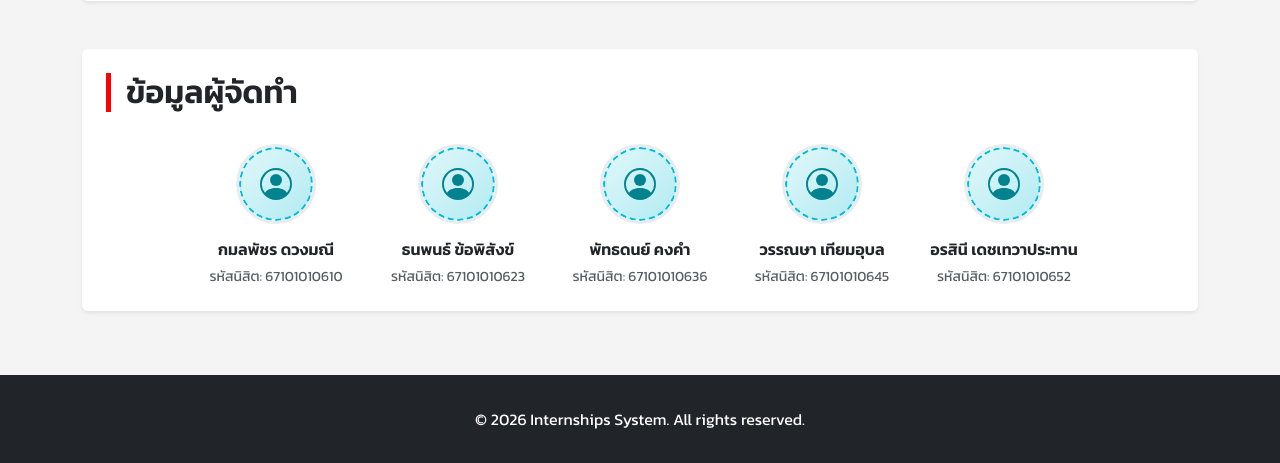
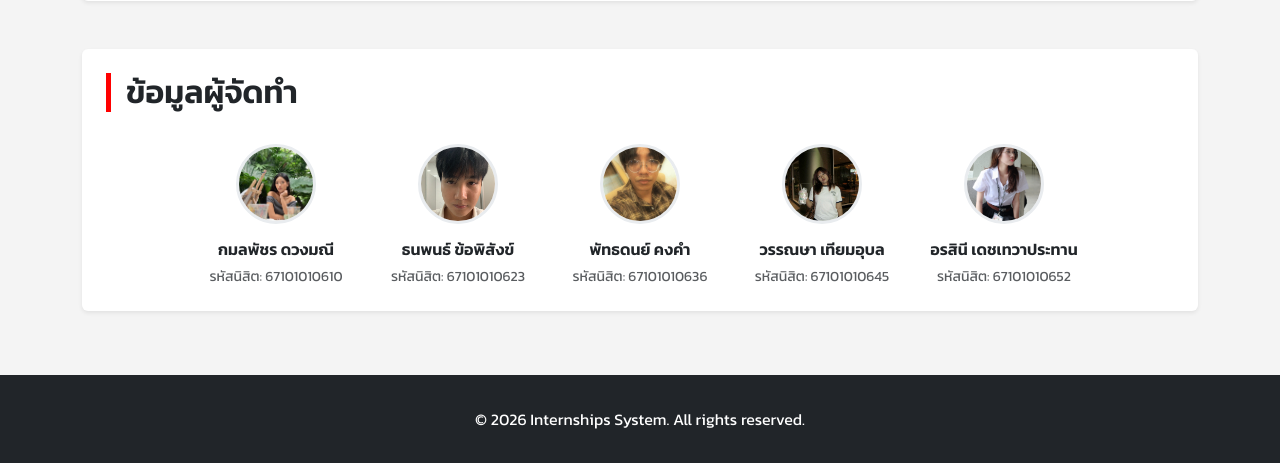
Before and after one commit to GuGuitar/clo, a PHP site: page / in a window 1280 px wide. Shown: the part 2080-2543 px from the top of the page. Run offline with PHP 8.4, Linux system fonts and the light colour scheme; data comes from the database, SQL or seed files in the repository.

Commit message:
Creator Pic Update

```diff
--- a/index.php
+++ b/index.php
@@ -409,12 +409,7 @@
             <div class="col-6 col-md-4 col-lg-2">
                 <div class="text-center">
                     <div class="teacher-photo-wrapper mx-auto mb-3" style="width: 80px; height: 80px;">
-                        <div class="teacher-photo-placeholder" style="background: linear-gradient(135deg, #e0f7fa, #b2ebf2); color: #00838f; border-color: #00bcd4;">
-                            <svg xmlns="http://www.w3.org/2000/svg" width="32" height="32" fill="currentColor" viewBox="0 0 16 16">
-                                <path d="M11 6a3 3 0 1 1-6 0 3 3 0 0 1 6 0z"/>
-                                <path fill-rule="evenodd" d="M0 8a8 8 0 1 1 16 0A8 8 0 0 1 0 8zm8-7a7 7 0 0 0-5.468 11.37C3.242 11.226 4.805 10 8 10s4.757 1.225 5.468 2.37A7 7 0 0 0 8 1z"/>
-                            </svg>
-                        </div>
+                        <img src="uploads/Pic/กต.jpg" alt="กมลพัชร ดวงมณี" class="teacher-photo">
                     </div>
                     <h6 class="fw-bold mb-1">กมลพัชร ดวงมณี</h6>
                     <small class="text-muted">รหัสนิสิต: 67101010610</small>
@@ -424,12 +419,7 @@
             <div class="col-6 col-md-4 col-lg-2">
                 <div class="text-center">
                     <div class="teacher-photo-wrapper mx-auto mb-3" style="width: 80px; height: 80px;">
-                        <div class="teacher-photo-placeholder" style="background: linear-gradient(135deg, #e0f7fa, #b2ebf2); color: #00838f; border-color: #00bcd4;">
-                            <svg xmlns="http://www.w3.org/2000/svg" width="32" height="32" fill="currentColor" viewBox="0 0 16 16">
-                                <path d="M11 6a3 3 0 1 1-6 0 3 3 0 0 1 6 0z"/>
-                                <path fill-rule="evenodd" d="M0 8a8 8 0 1 1 16 0A8 8 0 0 1 0 8zm8-7a7 7 0 0 0-5.468 11.37C3.242 11.226 4.805 10 8 10s4.757 1.225 5.468 2.37A7 7 0 0 0 8 1z"/>
-                            </svg>
-                        </div>
+                        <img src="uploads/Pic/รถ.jpg" alt="ธนพนธ์ ข้อพิสังข์" class="teacher-photo">
                     </div>
                     <h6 class="fw-bold mb-1">ธนพนธ์ ข้อพิสังข์</h6>
                     <small class="text-muted">รหัสนิสิต: 67101010623</small>
@@ -439,12 +429,7 @@
             <div class="col-6 col-md-4 col-lg-2">
                 <div class="text-center">
                     <div class="teacher-photo-wrapper mx-auto mb-3" style="width: 80px; height: 80px;">
-                        <div class="teacher-photo-placeholder" style="background: linear-gradient(135deg, #e0f7fa, #b2ebf2); color: #00838f; border-color: #00bcd4;">
-                            <svg xmlns="http://www.w3.org/2000/svg" width="32" height="32" fill="currentColor" viewBox="0 0 16 16">
-                                <path d="M11 6a3 3 0 1 1-6 0 3 3 0 0 1 6 0z"/>
-                                <path fill-rule="evenodd" d="M0 8a8 8 0 1 1 16 0A8 8 0 0 1 0 8zm8-7a7 7 0 0 0-5.468 11.37C3.242 11.226 4.805 10 8 10s4.757 1.225 5.468 2.37A7 7 0 0 0 8 1z"/>
-                            </svg>
-                        </div>
+                        <img src="uploads/Pic/ฟม.jpg" alt="พัทธดนย์ คงคำ" class="teacher-photo">
                     </div>
                     <h6 class="fw-bold mb-1">พัทธดนย์ คงคำ</h6>
                     <small class="text-muted">รหัสนิสิต: 67101010636</small>
@@ -454,12 +439,7 @@
             <div class="col-6 col-md-4 col-lg-2">
                 <div class="text-center">
                     <div class="teacher-photo-wrapper mx-auto mb-3" style="width: 80px; height: 80px;">
-                        <div class="teacher-photo-placeholder" style="background: linear-gradient(135deg, #e0f7fa, #b2ebf2); color: #00838f; border-color: #00bcd4;">
-                            <svg xmlns="http://www.w3.org/2000/svg" width="32" height="32" fill="currentColor" viewBox="0 0 16 16">
-                                <path d="M11 6a3 3 0 1 1-6 0 3 3 0 0 1 6 0z"/>
-                                <path fill-rule="evenodd" d="M0 8a8 8 0 1 1 16 0A8 8 0 0 1 0 8zm8-7a7 7 0 0 0-5.468 11.37C3.242 11.226 4.805 10 8 10s4.757 1.225 5.468 2.37A7 7 0 0 0 8 1z"/>
-                            </svg>
-                        </div>
+                        <img src="uploads/Pic/ณษ.jpg" alt="วรรณษา เทียมอุบล" class="teacher-photo">
                     </div>
                     <h6 class="fw-bold mb-1">วรรณษา เทียมอุบล</h6>
                     <small class="text-muted">รหัสนิสิต: 67101010645</small>
@@ -469,12 +449,7 @@
             <div class="col-6 col-md-4 col-lg-2">
                 <div class="text-center">
                     <div class="teacher-photo-wrapper mx-auto mb-3" style="width: 80px; height: 80px;">
-                        <div class="teacher-photo-placeholder" style="background: linear-gradient(135deg, #e0f7fa, #b2ebf2); color: #00838f; border-color: #00bcd4;">
-                            <svg xmlns="http://www.w3.org/2000/svg" width="32" height="32" fill="currentColor" viewBox="0 0 16 16">
-                                <path d="M11 6a3 3 0 1 1-6 0 3 3 0 0 1 6 0z"/>
-                                <path fill-rule="evenodd" d="M0 8a8 8 0 1 1 16 0A8 8 0 0 1 0 8zm8-7a7 7 0 0 0-5.468 11.37C3.242 11.226 4.805 10 8 10s4.757 1.225 5.468 2.37A7 7 0 0 0 8 1z"/>
-                            </svg>
-                        </div>
+                       <img src="uploads/Pic/บจ.jpg" alt="อรสินี เดชเทวาประทาน" class="teacher-photo">
                     </div>
                     <h6 class="fw-bold mb-1">อรสินี เดชเทวาประทาน</h6>
                     <small class="text-muted">รหัสนิสิต: 67101010652</small>
```
Also changed, not shown: uploads/Pic/กต.jpg (added), uploads/Pic/ณษ.jpg (added), uploads/Pic/บจ.jpg (added), uploads/Pic/ฟม.jpg (added), uploads/Pic/รถ.jpg (added).
